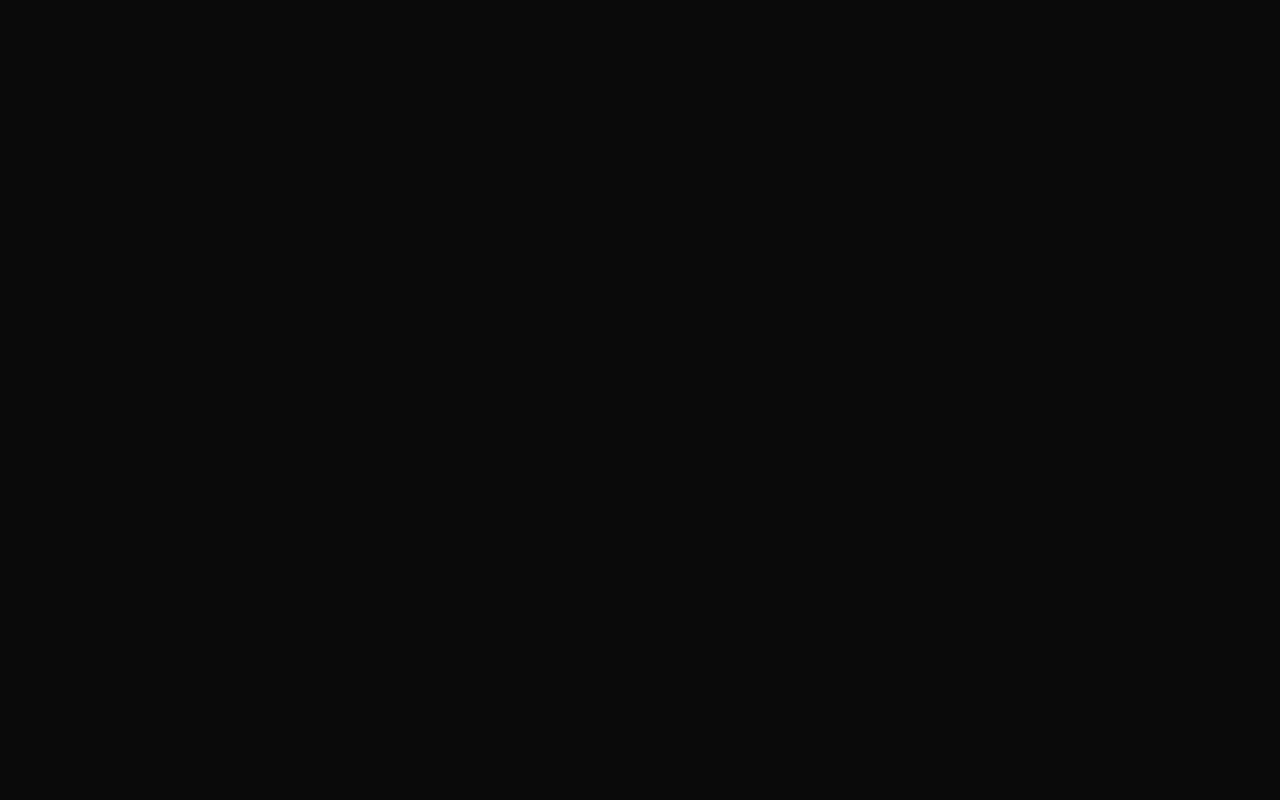
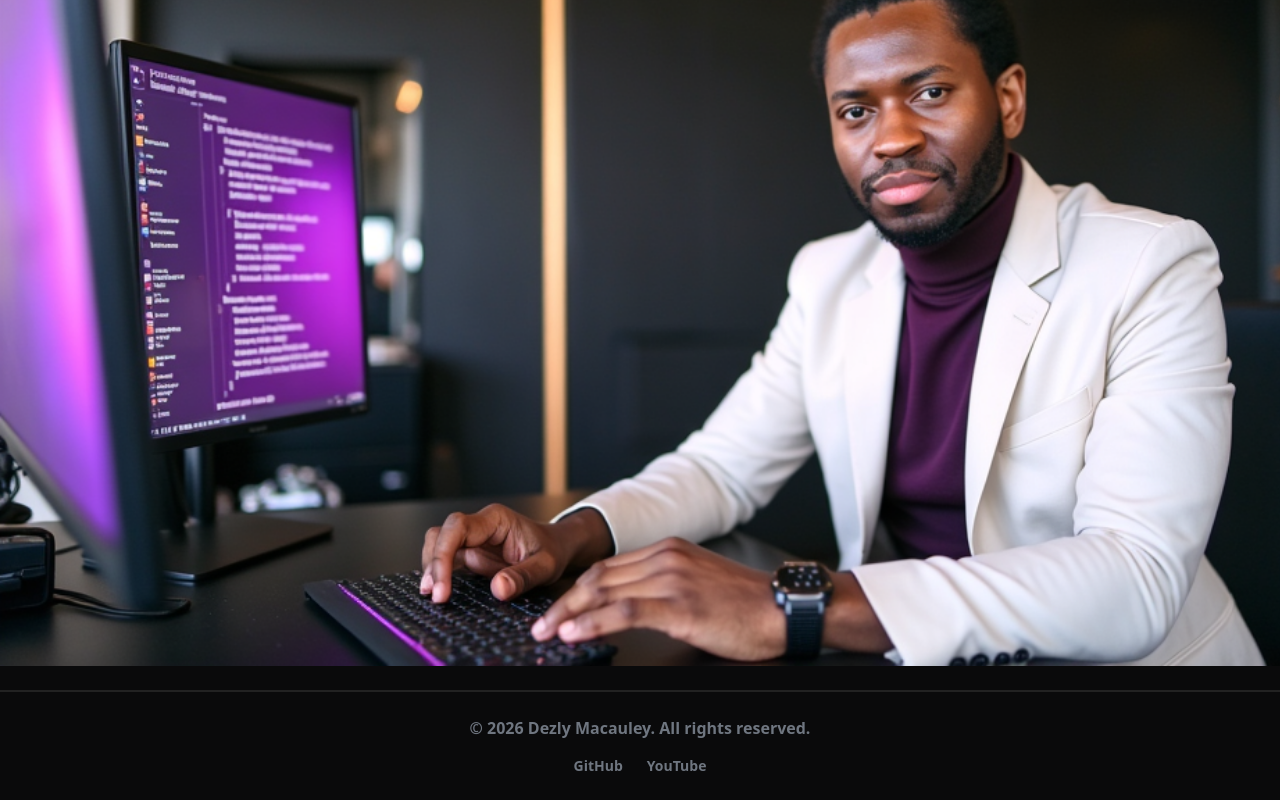
Before and after one commit to dezlymacauley/dezlymacauley-dot-com, a SvelteKit app: page / in a window 1280 px wide. Shown: the part 236-1036 px from the top of the page. Before the commit the page ends 800 px from the top, so only its background shows below. Built offline with nearby package versions, Linux system fonts and the light colour scheme.

Commit message:
Added hero and footer section

```diff
--- /dev/null
+++ b/src/lib/svelte/RootFooter.svelte
@@ -0,0 +1,40 @@
+<script>
+  const year = new Date().getFullYear();
+</script>
+
+<style>
+  footer {
+    @reference "$lib/css/global.css";
+
+    @apply mt-6;
+    @apply p-6;
+    @apply text-center text-[#6F7680] font-semibold;
+    @apply border-t-2 border-[#222];
+  }
+
+  .tagline {
+    @apply text-sm font-normal mt-2;
+  }
+
+  .links {
+    @apply mt-4 flex justify-center gap-6 text-sm;
+  }
+
+  .links a {
+    @apply hover:text-white transition-colors duration-200;
+  }
+</style>
+
+<footer>
+  <p>© {year} Dezly Macauley. All rights reserved.</p>
+
+
+  <div class="links">
+    <a href="https://github.com/dezlymacauley" target="_blank" rel="noopener noreferrer">
+      GitHub
+    </a>
+    <a href="https://www.youtube.com/@dezlymacauley" target="_blank" rel="noopener noreferrer">
+      YouTube
+    </a>
+  </div>
+</footer>
--- a/src/lib/svelte/RootHero.svelte
+++ b/src/lib/svelte/RootHero.svelte
@@ -2,8 +2,9 @@
   @reference "$lib/css/global.css";
 
   .hero-container {
-    /* @apply h-screen; */
-    @apply bg-purple-600;
+    @apply h-screen;
+    @apply bg-[url(/images/hero.png)];
+    @apply bg-cover;
   }
 </style>
 
--- a/src/lib/svelte/RootNavBar.svelte
+++ b/src/lib/svelte/RootNavBar.svelte
@@ -13,7 +13,9 @@
   .navbar-container {
     @apply flex justify-between;
     @apply items-center;
-    @apply px-4 py-2;
+    @apply px-4 p-4;
+    @apply mb-6;
+    @apply border-b-2 border-[#222];
   }
 
   .left-section-container {
--- a/src/routes/+page.svelte
+++ b/src/routes/+page.svelte
@@ -1,4 +1,5 @@
 <script lang="ts">
+  import RootFooter from "$lib/svelte/RootFooter.svelte";
   import RootHero from "$lib/svelte/RootHero.svelte";
   import RootNavBar from "$lib/svelte/RootNavBar.svelte";
 </script>
@@ -7,3 +8,4 @@
 
 <RootNavBar />
 <RootHero />
+<RootFooter />
--- a/src/routes/example/+page.svelte
+++ /dev/null
@@ -1,70 +0,0 @@
-<script lang="ts">
-  import logo from "./images/logo.png";
-</script>
-
-
-<!-- Done  -->
-
-  <!--
-    mx-auto is used when you want to align an html block element
-    to the center of its parent container.
-
-    mx-auto only works when you set a limit on the width of the element.
-    That's why I have max-w-6xl
-
-    This div is the container for the entire navigation bar
-  -->
-  <div class="max-w-6xl mx-auto px-4">
-
-    <!-- Container for the left and right section -->
-    <!--
-      `flex` to turn the container into a Flexbox
-
-      Use flexbox when you want to align the contents of a container.
-
-      flex by default will align the items in a row
-      justify-between will add an equal amount of space between each element
-    -->
-    <div class="flex justify-between">
-
-      <!-- Left Section  -->
-      <div class="flex">
-
-         <!--
-          items-center
-          align items in the middle vertically
-        -->
-        <a href="/01-tailwindcss/projects/real-estate-website" class="border-4 border-amber-300 flex items-center py-4 px-2">
-          <img class="border-4 border-red-500 h-8 w-8 mr-2" src={logo} alt="brand logo">
-          <span class="border-4 border-red-500 text-lg font-semibold text-gray-500">Prime Properties</span>
-        </a>
-
-      </div>
-
-      <!-- Right Section  -->
-      <div class="flex">
-
-        <a href="/01-tailwindcss/projects/real-estate-website" class="border-4 border-pink-400 px-2 py-4 text-gray-500 font-semibold">
-          Home
-        </a>
-
-        <a href="/01-tailwindcss/projects/real-estate-website" class="border-4 border-pink-400 px-2 py-4 text-gray-500 font-semibold">
-          Service
-        </a>
-
-        <a href="/01-tailwindcss/projects/real-estate-website" class="border-4 border-pink-400 px-2 py-4 text-gray-500 font-semibold">
-          About
-        </a>
-
-        <a href="/01-tailwindcss/projects/real-estate-website" class="border-4 border-pink-400 px-2 py-4 text-gray-500 font-semibold">
-          Contact
-        </a>
-
-        <a href="/01-tailwindcss/projects/real-estate-website" class="border-4 border-pink-400 px-2 py-4 text-gray-500 font-semibold">
-          Toggle dark Mode
-        </a>
-      </div>
-
-    </div>
-
-  </div>
```
Also changed, not shown: src/routes/example/images/logo.png (deleted), static/images/hero.png (added).
